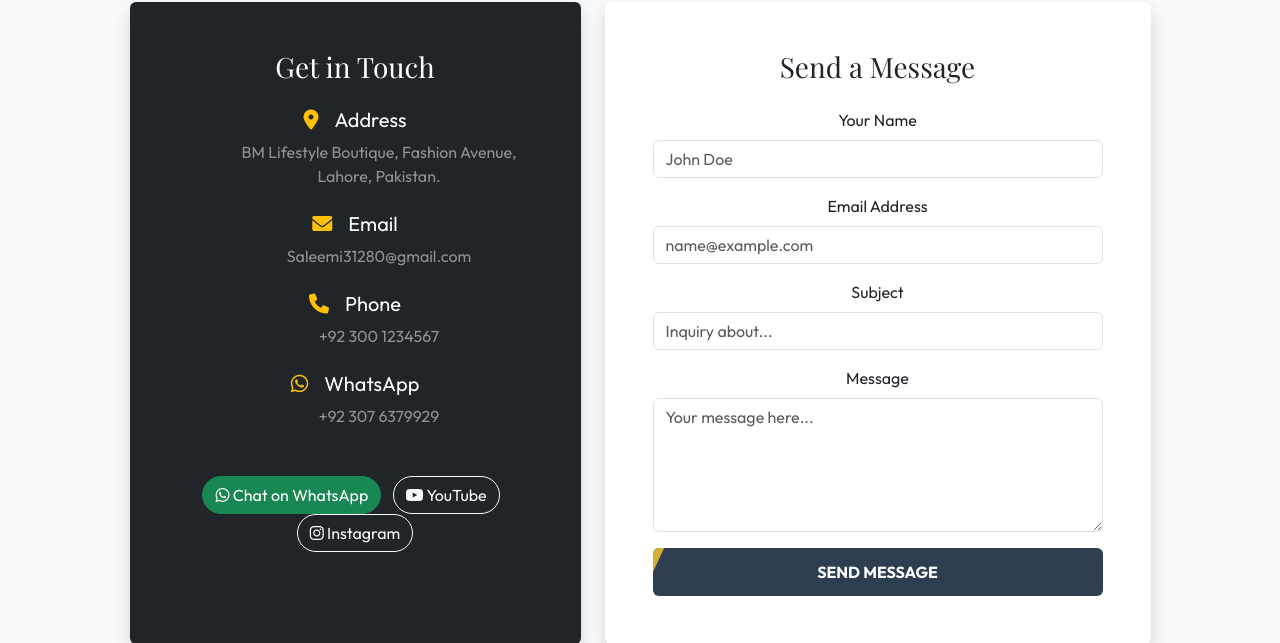
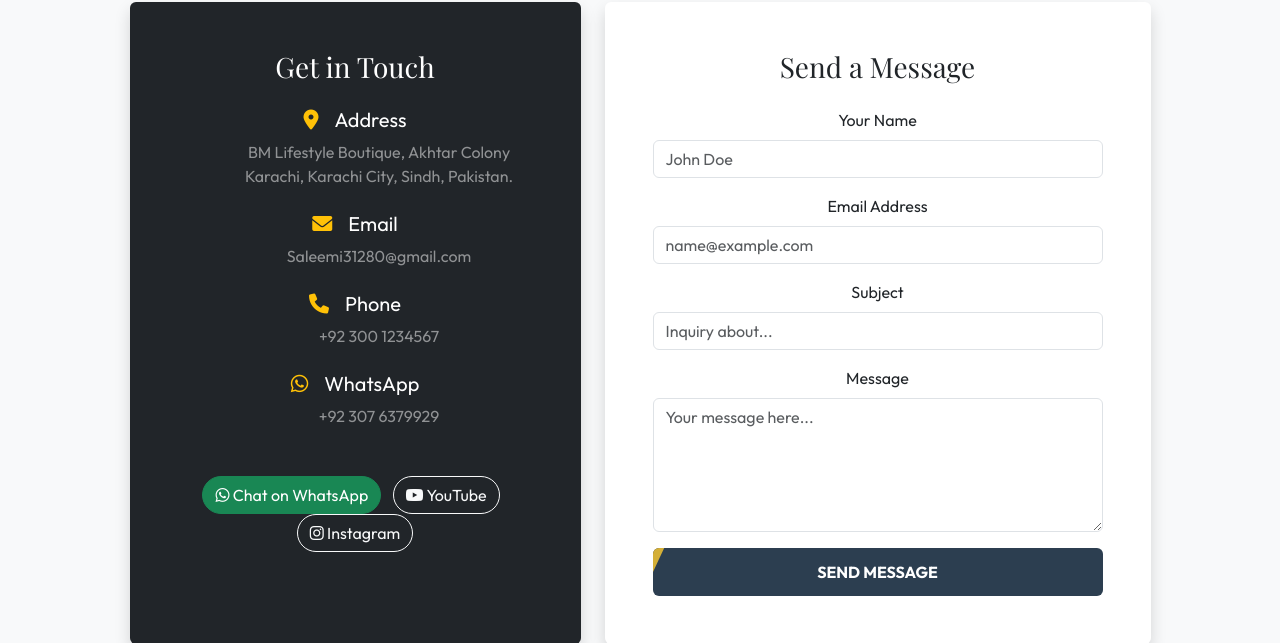
Before and after one commit to Hassan141998/bm_lifestyle, a Flask app: page /contact in a window 1280 px wide. Shown: the part 293-936 px from the top of the page. Run offline with Flask 3, Linux system fonts and the light colour scheme; some web fonts are replaced.

Commit message:
Update contact.html

```diff
--- a/app/templates/contact.html
+++ b/app/templates/contact.html
@@ -15,7 +15,7 @@
                     <h3 class="mb-4">Get in Touch</h3>
                     <div class="mb-4">
                         <h5><i class="fas fa-map-marker-alt text-warning me-3"></i>Address</h5>
-                        <p class="ms-5 text-white-50">BM Lifestyle Boutique, Fashion Avenue, Lahore, Pakistan.</p>
+                        <p class="ms-5 text-white-50">BM Lifestyle Boutique, Akhtar Colony Karachi, Karachi City, Sindh, Pakistan.</p>
                     </div>
                     <div class="mb-4">
                         <h5><i class="fas fa-envelope text-warning me-3"></i>Email</h5>
```
